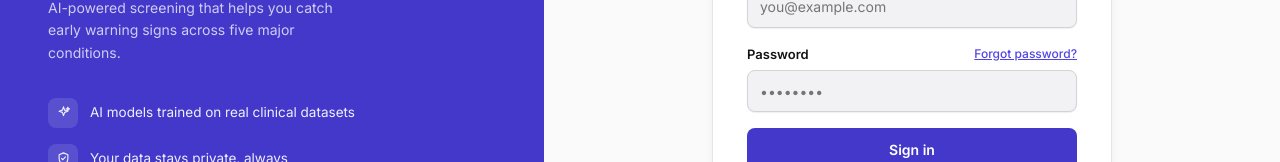
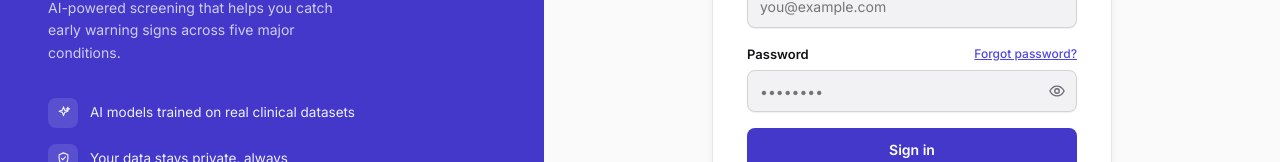
Before and after one commit to waqar-ahmed-sadhayo/fyp-frontend, a React (Vite) app: page /login in a window 1280 px wide. Shown: the part 389-551 px from the top of the page. Built offline with nearby package versions, Linux system fonts and the light colour scheme.

Commit message:
Add show/hide password toggle to login and register forms
Adds an eye-icon button inside the password field on both forms to
toggle between masked and plain text, with matching EyeIcon/EyeOffIcon
additions to the icon set.

```diff
--- a/src/components/Icons.jsx
+++ b/src/components/Icons.jsx
@@ -34,6 +34,25 @@ export function DownloadIcon(props) {
       <path d="M12 3v12" />
       <path d="M7 10l5 5 5-5" />
       <path d="M4 17v2a2 2 0 0 0 2 2h12a2 2 0 0 0 2-2v-2" />
+    </svg>
+  );
+}
+
+export function EyeIcon(props) {
+  return (
+    <svg {...base} {...props}>
+      <path d="M2.5 12S6 5.5 12 5.5 21.5 12 21.5 12 18 18.5 12 18.5 2.5 12 2.5 12z" />
+      <circle cx="12" cy="12" r="3" />
+    </svg>
+  );
+}
+
+export function EyeOffIcon(props) {
+  return (
+    <svg {...base} {...props}>
+      <path d="M3.5 3.5l17 17" />
+      <path d="M10.6 5.7A10.4 10.4 0 0 1 12 5.5c6 0 9.5 6.5 9.5 6.5a15.6 15.6 0 0 1-3.15 3.98M7.4 6.9C4.6 8.6 2.5 12 2.5 12s3.5 6.5 9.5 6.5a9.9 9.9 0 0 0 3.15-.52" />
+      <path d="M9.9 9.9a3 3 0 0 0 4.2 4.2" />
     </svg>
   );
 }
--- a/src/pages/Login.jsx
+++ b/src/pages/Login.jsx
@@ -4,6 +4,7 @@ import { motion } from "motion/react";
 import { useAuth } from "../context/AuthContext";
 import AuthLayout from "../components/AuthLayout";
 import { hoverLift, tapScale } from "../lib/motion";
+import { EyeIcon, EyeOffIcon } from "../components/Icons";
 
 export default function Login() {
   const { login, sessionExpired } = useAuth();
@@ -11,6 +12,7 @@ export default function Login() {
   const location = useLocation();
   const [email, setEmail] = useState("");
   const [password, setPassword] = useState("");
+  const [showPassword, setShowPassword] = useState(false);
   const [error, setError] = useState("");
   const [busy, setBusy] = useState(false);
 
@@ -57,8 +59,19 @@ export default function Login() {
                 Forgot password?
               </Link>
             </label>
-            <input type="password" required value={password} onChange={(e) => setPassword(e.target.value)}
-              placeholder="••••••••" />
+            <div className="password-field-wrap">
+              <input type={showPassword ? "text" : "password"} required value={password}
+                onChange={(e) => setPassword(e.target.value)} placeholder="••••••••" />
+              <button
+                type="button"
+                className="password-toggle-btn"
+                onClick={() => setShowPassword((v) => !v)}
+                aria-label={showPassword ? "Hide password" : "Show password"}
+                tabIndex={-1}
+              >
+                {showPassword ? <EyeOffIcon width={18} height={18} /> : <EyeIcon width={18} height={18} />}
+              </button>
+            </div>
           </div>
           <motion.button
             className="btn btn-primary btn-block"
--- a/src/pages/Register.jsx
+++ b/src/pages/Register.jsx
@@ -4,6 +4,7 @@ import { motion } from "motion/react";
 import { useAuth } from "../context/AuthContext";
 import AuthLayout from "../components/AuthLayout";
 import { hoverLift, tapScale } from "../lib/motion";
+import { EyeIcon, EyeOffIcon } from "../components/Icons";
 
 export default function Register() {
   const { register } = useAuth();
@@ -11,6 +12,7 @@ export default function Register() {
   const [fullName, setFullName] = useState("");
   const [email, setEmail] = useState("");
   const [password, setPassword] = useState("");
+  const [showPassword, setShowPassword] = useState(false);
   const [error, setError] = useState("");
   const [busy, setBusy] = useState(false);
 
@@ -47,8 +49,19 @@ export default function Register() {
           </div>
           <div className="field">
             <label>Password <span className="hint">min 8 characters</span></label>
-            <input type="password" required minLength={8} value={password}
-              onChange={(e) => setPassword(e.target.value)} placeholder="••••••••" />
+            <div className="password-field-wrap">
+              <input type={showPassword ? "text" : "password"} required minLength={8} value={password}
+                onChange={(e) => setPassword(e.target.value)} placeholder="••••••••" />
+              <button
+                type="button"
+                className="password-toggle-btn"
+                onClick={() => setShowPassword((v) => !v)}
+                aria-label={showPassword ? "Hide password" : "Show password"}
+                tabIndex={-1}
+              >
+                {showPassword ? <EyeOffIcon width={18} height={18} /> : <EyeIcon width={18} height={18} />}
+              </button>
+            </div>
           </div>
           <motion.button
             className="btn btn-primary btn-block"
--- a/src/styles.css
+++ b/src/styles.css
@@ -581,6 +581,28 @@ button, input, select { font-family: inherit; font-size: inherit; }
   gap: 4px 20px;
 }
 
+.password-field-wrap { position: relative; }
+.password-field-wrap input { padding-right: 42px; }
+.password-toggle-btn {
+  position: absolute;
+  right: 4px;
+  top: 50%;
+  transform: translateY(-50%);
+  width: 32px;
+  height: 32px;
+  display: flex;
+  align-items: center;
+  justify-content: center;
+  border: none;
+  background: transparent;
+  color: var(--muted);
+  cursor: pointer;
+  border-radius: var(--radius-sm);
+  transition: color 0.12s ease, background-color 0.12s ease;
+}
+.password-toggle-btn:hover { color: var(--brand); background: var(--surface-muted); }
+.password-toggle-btn:focus-visible { outline: 2px solid var(--brand); outline-offset: 1px; }
+
 .error-banner {
   background: var(--risk-high-wash);
   color: var(--risk-high);
```
